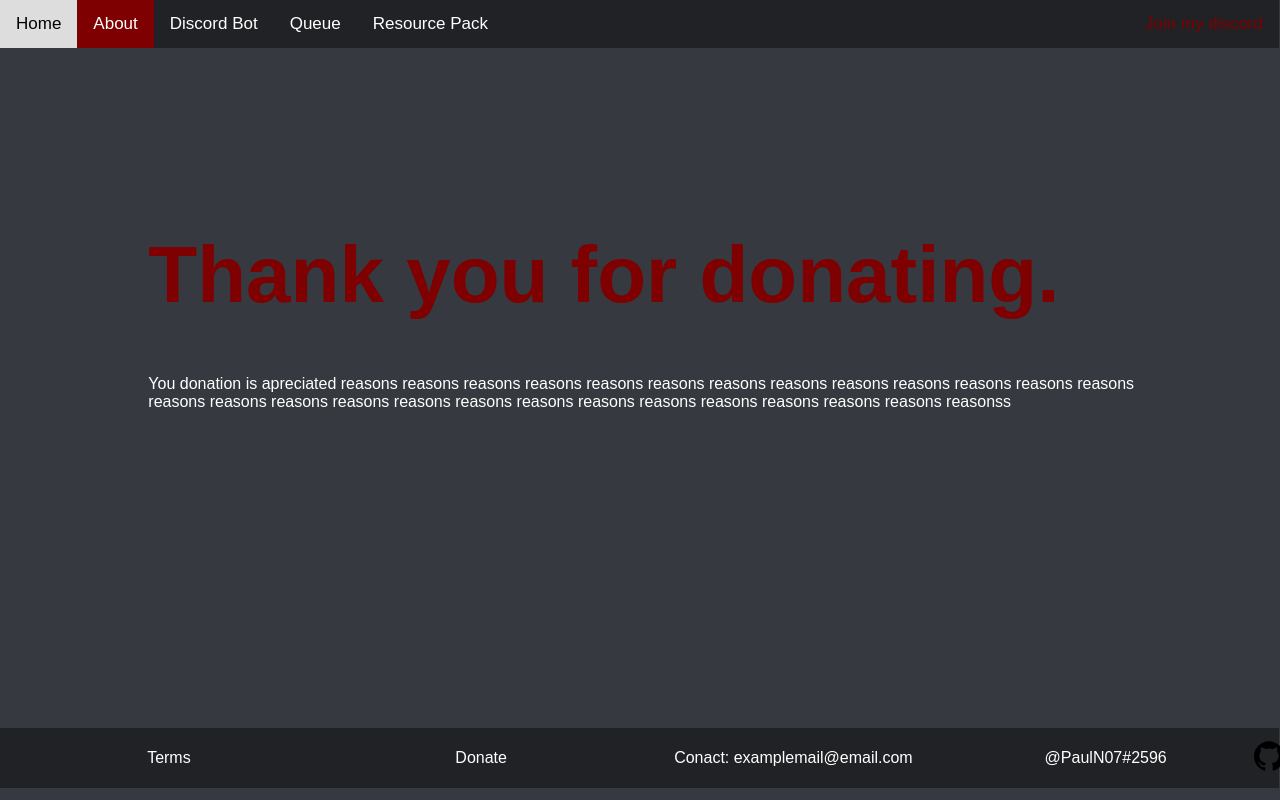
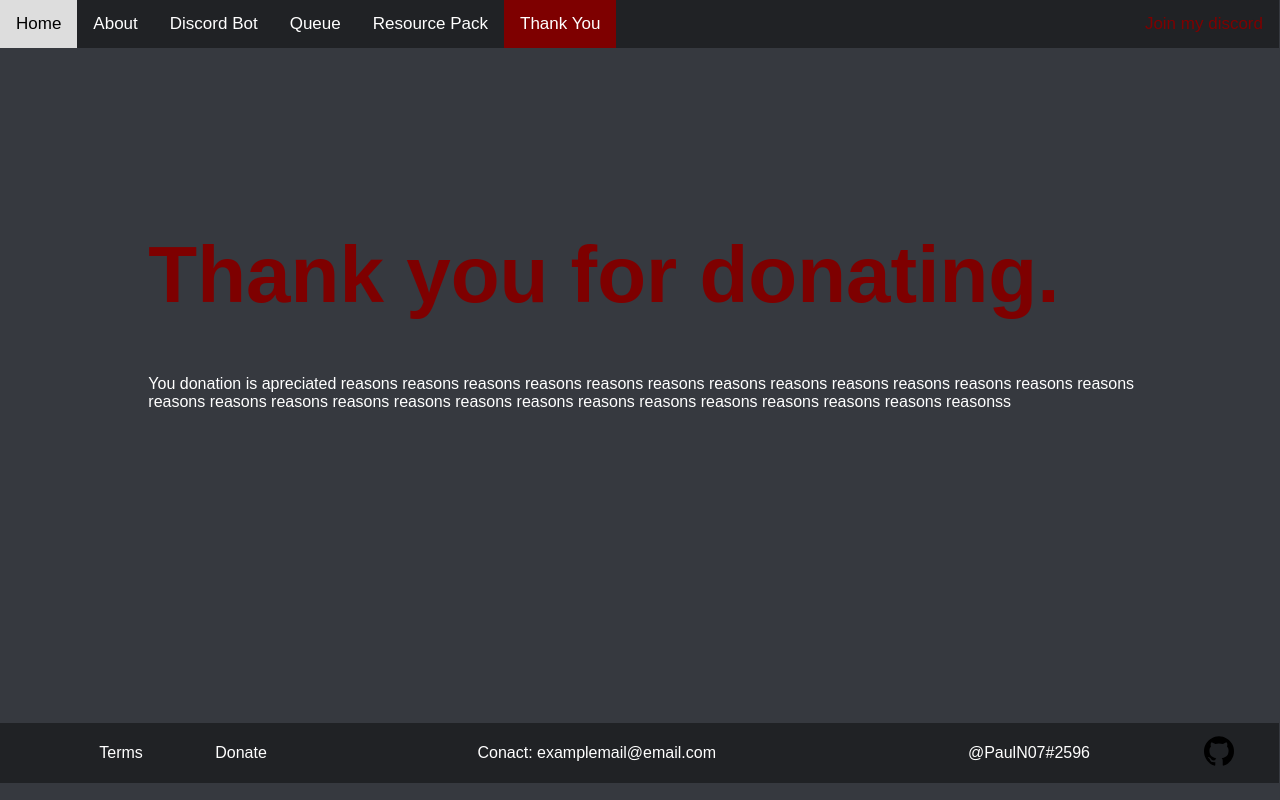
Before and after one commit to JamesPerisher/web_site, a Flask app: page /thank_you in a window 1280 px wide. Run offline with Flask 2, Linux system fonts and the light colour scheme.

Commit message:
footer item alignment/placement, thank_you/helpme page

```diff
--- a/static/css/base.css
+++ b/static/css/base.css
@@ -13,7 +13,7 @@ body {
 }
 
 .content {
-  min-height: calc(100vh - 120px);
+  min-height: calc(100vh - 125px);
 }
 
 .fake-link {
@@ -128,6 +128,19 @@ html {
   margin-bottom: 0px;
 }
 
+.footer table {
+  width: 100%;
+  margin-left: 5%;
+  margin-right: 2%;
+  text-align: center;
+}
+
+.footer>* {
+  padding: 1px 0px;
+  border: 0px 0px;
+  margin: 0px 0px;
+}
+
 .footer p {
   text-align: center;
   display: inline;
--- a/templates/template.html
+++ b/templates/template.html
@@ -44,10 +44,22 @@
 
     <div class="content">{% block content %}{% endblock %}</div>
     <div class="footer">
-      <p><a href="#terms">Terms</a></p>
-      <p><a class="fake-link"onclick="openForm()">Donate</a></p>
-      <p>Conact:   <a href="#conact">examplemail@email.com</a></p>
-      <p>@PaulN07#2596</p> <a href="https://github.com/JamesPerisher"><img class="img" src="static/images/github_icon.svg"></a>
+      <table>
+        <tr>
+          <td>
+            <p><a href="#terms">Terms</a></p>
+          </td><td>
+            <p><a class="fake-link"onclick="openForm()">Donate</a></p>
+          </td><td>
+            <p>Conact:   <a href="#conact">examplemail@email.com</a></p>
+          </td><td>
+            <p>@PaulN07#2596</p>
+          </td>
+          <td>
+            <a href="https://github.com/JamesPerisher"><img class="img" src="static/images/github_icon.svg"></a>
+          </td>
+        </tr>
+      </table>
     </div>
 </body>
 
--- a/templates/thank_you.html
+++ b/templates/thank_you.html
@@ -1,6 +1,7 @@
 {% extends "template.html" %}
-{% block title %}About{% endblock %}
-{% set active='about' %}
+{% block title %}Thank You{% endblock %}
+{% set newpages = {"thank_you":"Thank You"} %}
+{% set active='thank_you' %}
 
 {% block head %}
 {{ super() }}
```
